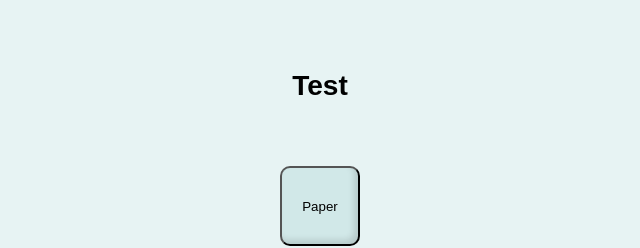
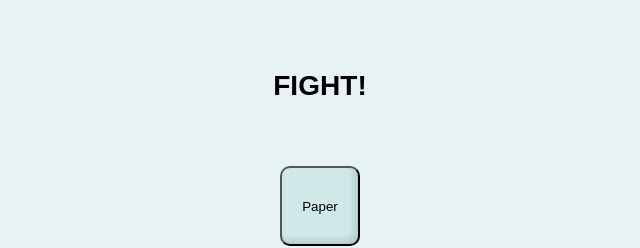
Before and after one commit to PizzaTreatza/RPS-TOP, a plain HTML site: page index.html in a window 1280 px wide. Shown: the part 157-405 px from the top of the page, 320-960 px from the left. Drawn offline with Linux system fonts and the light colour scheme.

Commit message:
Back to FIGHT

```diff
--- a/index.html
+++ b/index.html
@@ -23,7 +23,7 @@
             </div>
         </div>
         <div class="scoreReport">
-            <h3 id="scoreOutput">Test</h3>
+            <h3 id="scoreOutput">FIGHT!</h3>
         </div>
         <div class="buttons">
             <button class="rBtn"> Rock </button>
```
